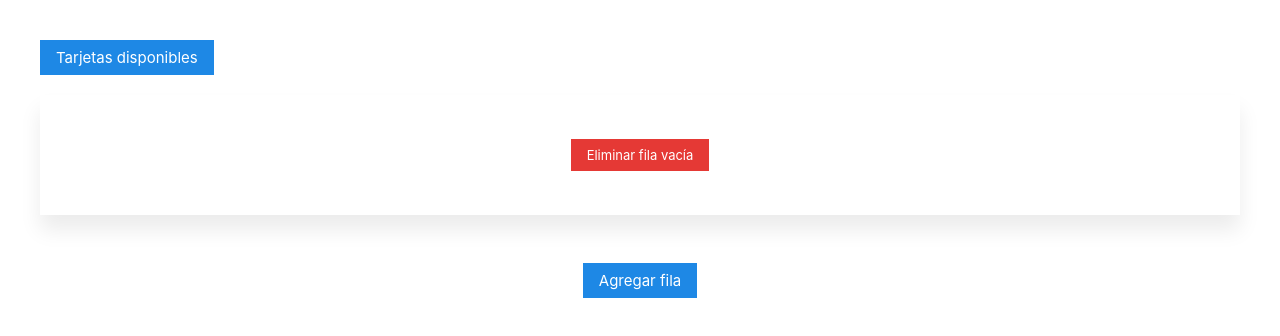
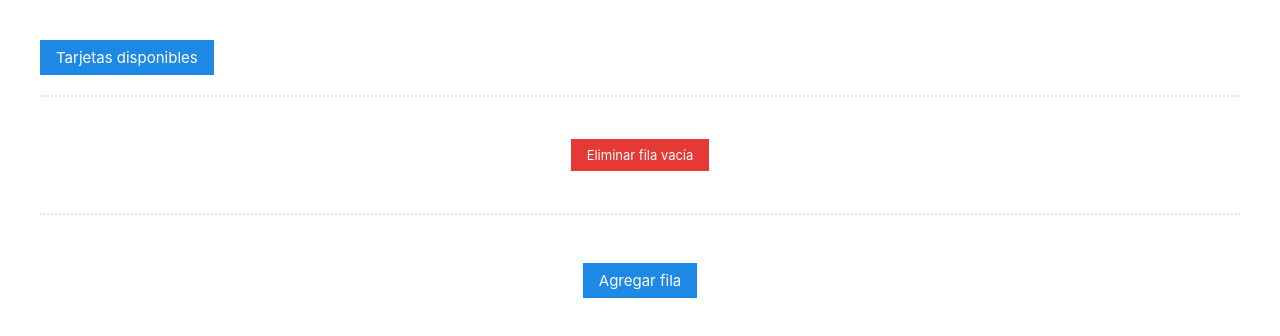
Before and after one commit to sacm1046/react-host-portfolio, a React (Vite) app: page / in a window 1280 px wide. Shown: the top 336 px of the page. Built offline with nearby package versions, Linux system fonts and the light colour scheme.

Commit message:
fixing details

```diff
--- a/src/components/gridBoard/index.scss
+++ b/src/components/gridBoard/index.scss
@@ -9,12 +9,13 @@
   &__row {
     display: flex;
     flex-wrap: wrap;
-    padding: $spacing-md;
+    padding: 10px;
+    border-top: 2px dotted $color-border;
+    border-bottom: 2px dotted $color-border;
     background-color: $color-white;
     min-height: 120px;
     transition: background-color 0.25s ease;
     position: relative;
-    box-shadow: $box-shadow;
   }
 
   &__card {
@@ -24,7 +25,6 @@
     transition: transform 0.25s ease;
     background-color: $color-white;
     border: 1px solid $color-border;
-    padding: $spacing-md;
     margin-right: $spacing-md;
     flex: 1 1 0;
 
@@ -95,7 +95,6 @@
     &-content {
       font-size: $font-size-base;
       color: $color-text;
-      padding-right: $spacing-lg;
     }
   }
 
--- a/src/pages/home/index.jsx
+++ b/src/pages/home/index.jsx
@@ -79,11 +79,17 @@ export default function Home() {
   //     }
   //   </div> */}
   // </div>
+  const [title, setTitle] = useState("");
+  const main = <FederatedWrapper><FederatedMain title={title} /></FederatedWrapper>
+  const actions = <FederatedWrapper><FederatedActions /></FederatedWrapper>
+  const list = <FederatedWrapper><FederatedList /></FederatedWrapper>
+  const comments = <FederatedWrapper><FederatedComments /></FederatedWrapper>
 
   const availableCards = {
-    note: { title: 'Nota', render: <div className="card-content">📝 Nota</div> },
-    stats: { title: 'Estadística', render: <div className="card-content">📈 Estadística</div> },
-    graph: { title: 'Gráfico', render: <div className="card-content">📊 Gráfico</div> }
+    note: { title: 'Principal', render: main },
+    stats: { title: 'Acción', render: actions },
+    list: { title: 'Lista', render: list },
+    comments: { title: 'Comentarios', render: comments }
   };
 
   const [rows, setRows] = useState([
```
